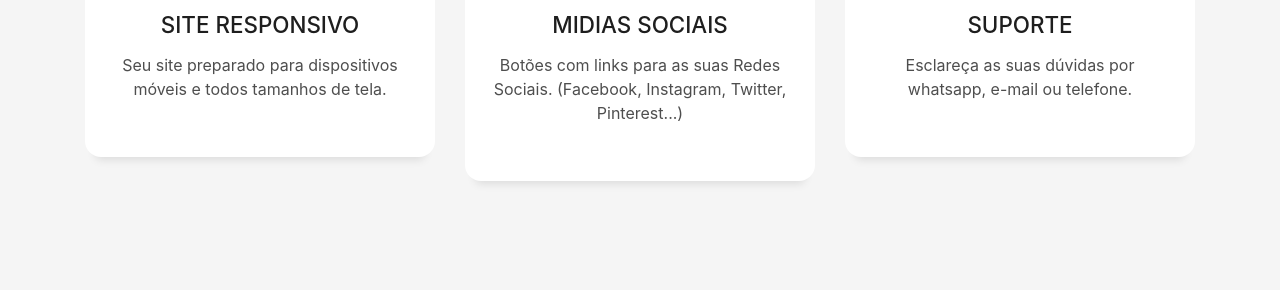
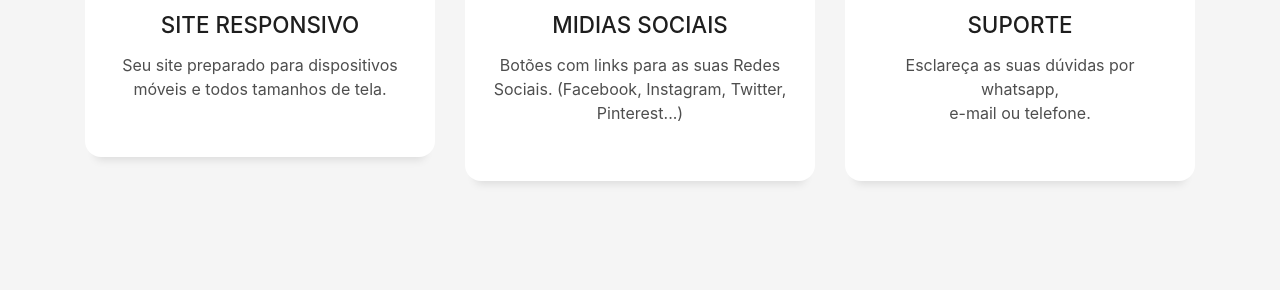
Before and after one commit to lucolombo94/Devlucascolombo, a plain HTML site: page index.html in a window 1280 px wide. Shown: the part 2125-2415 px from the top of the page. Drawn offline with Linux system fonts and the light colour scheme; files whose address does not match are found by name.

Commit message:
Update index.html

```diff
--- a/index.html
+++ b/index.html
@@ -216,7 +216,7 @@
             <div class="service-content">
               <h2 class="s-title">Suporte</h2>
               <p class="s-description text-center">
-                Esclareça as suas dúvidas por whatsapp, e-mail ou telefone.
+                Esclareça as suas dúvidas por whatsapp, <br>e-mail ou telefone.
               </p>
             </div>
           </div>
```
